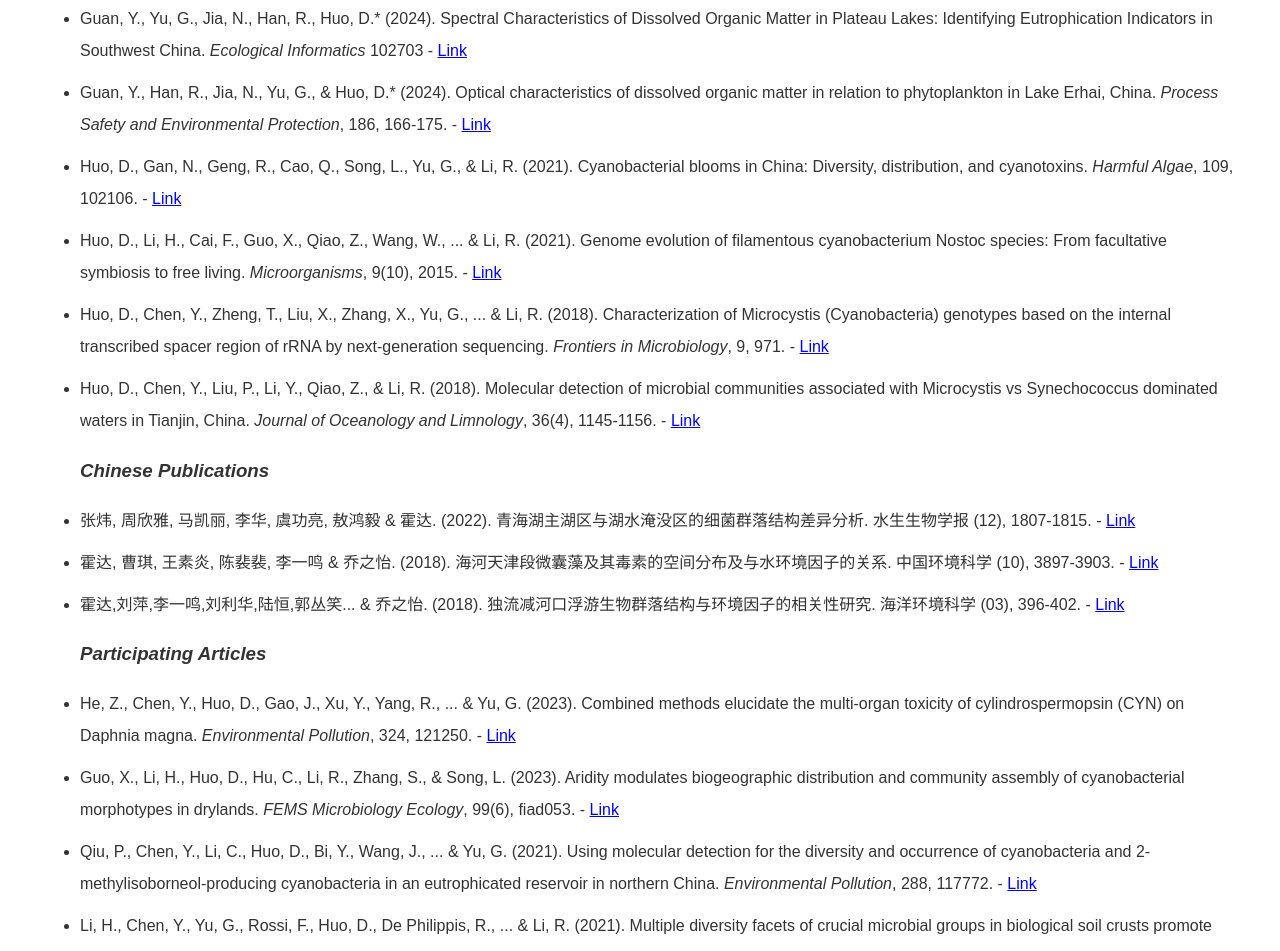
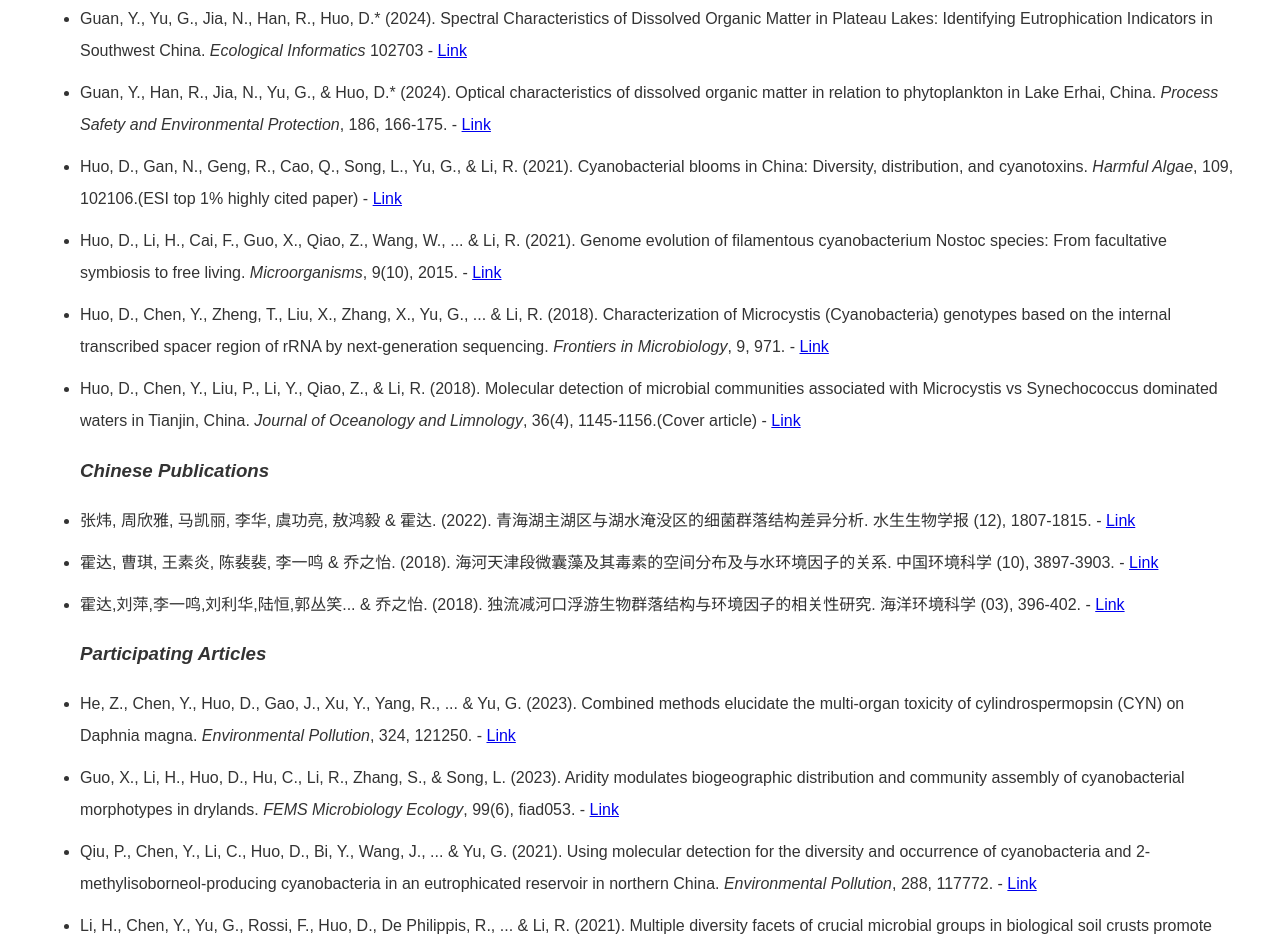
Before and after one commit to qjoypark/qjoypark.github.io, a plain HTML site: page index.html in a window 1280 px wide. Shown: the part 1436-2387 px from the top of the page. Drawn offline with Linux system fonts and the light colour scheme.

Commit message:
Update publications

```diff
--- a/index.html
+++ b/index.html
@@ -71,10 +71,10 @@
             <li>Sun, S., Qiao, Z., Sun, K., & Huo, D.* (2024) Assembly Process and Co-occurrence Network of Microbial Community in Response to Free Ammonia Gradient Distribution. <i>Microbiology Spectrum</i> (Accepted) - <a href="doi-link">DOI Link</a></li>
             <li>Guan, Y., Yu, G., Jia, N., Han, R., Huo, D.* (2024). Spectral Characteristics of Dissolved Organic Matter in Plateau Lakes: Identifying Eutrophication Indicators in Southwest China. <i>Ecological Informatics</i> 102703 - <a href="https://www.sciencedirect.com/science/article/pii/S1574954124002450">Link</a></li>
             <li>Guan, Y., Han, R., Jia, N., Yu, G., & Huo, D.* (2024). Optical characteristics of dissolved organic matter in relation to phytoplankton in Lake Erhai, China. <i>Process Safety and Environmental Protection</i>, 186, 166-175. - <a href="https://www.sciencedirect.com/science/article/pii/S0957582024003604">Link</a></li>
-            <li>Huo, D., Gan, N., Geng, R., Cao, Q., Song, L., Yu, G., & Li, R. (2021). Cyanobacterial blooms in China: Diversity, distribution, and cyanotoxins. <i>Harmful Algae</i>, 109, 102106. - <a href="http://www.sciencedirect.com/science/article/pii/S1568988321001360">Link</a></li>
+            <li>Huo, D., Gan, N., Geng, R., Cao, Q., Song, L., Yu, G., & Li, R. (2021). Cyanobacterial blooms in China: Diversity, distribution, and cyanotoxins. <i>Harmful Algae</i>, 109, 102106.(ESI top 1% highly cited paper) - <a href="http://www.sciencedirect.com/science/article/pii/S1568988321001360">Link</a></li>
             <li>Huo, D., Li, H., Cai, F., Guo, X., Qiao, Z., Wang, W., ... & Li, R. (2021). Genome evolution of filamentous cyanobacterium Nostoc species: From facultative symbiosis to free living. <i>Microorganisms</i>, 9(10), 2015. - <a href="https://www.mdpi.com/2076-2607/9/10/2015">Link</a></li>
             <li>Huo, D., Chen, Y., Zheng, T., Liu, X., Zhang, X., Yu, G., ... & Li, R. (2018). Characterization of Microcystis (Cyanobacteria) genotypes based on the internal transcribed spacer region of rRNA by next-generation sequencing. <i>Frontiers in Microbiology</i>, 9, 971. - <a href="https://www.frontiersin.org/journals/microbiology/articles/10.3389/fmicb.2018.00971/full">Link</a></li>
-            <li>Huo, D., Chen, Y., Liu, P., Li, Y., Qiao, Z., & Li, R. (2018). Molecular detection of microbial communities associated with Microcystis vs Synechococcus dominated waters in Tianjin, China. <i>Journal of Oceanology and Limnology</i>, 36(4), 1145-1156. - <a href="https://link.springer.com/article/10.1007/s00343-018-7182-x">Link</a></li>
+            <li>Huo, D., Chen, Y., Liu, P., Li, Y., Qiao, Z., & Li, R. (2018). Molecular detection of microbial communities associated with Microcystis vs Synechococcus dominated waters in Tianjin, China. <i>Journal of Oceanology and Limnology</i>, 36(4), 1145-1156.(Cover article) - <a href="https://link.springer.com/article/10.1007/s00343-018-7182-x">Link</a></li>
             <h3><i>Chinese Publications</i></h3>
             <li>张炜, 周欣雅, 马凯丽, 李华, 虞功亮, 敖鸿毅 & 霍达. (2022). 青海湖主湖区与湖水淹没区的细菌群落结构差异分析. 水生生物学报 (12), 1807-1815. - <a href="http://ssswxb.ihb.ac.cn/cn/article/pdf/preview/10.7541/2023.2022.0235.pdf">Link</a></li>
             <li>霍达, 曹琪, 王素炎, 陈裴裴, 李一鸣 & 乔之怡. (2018). 海河天津段微囊藻及其毒素的空间分布及与水环境因子的关系. 中国环境科学 (10), 3897-3903. - <a href="http://www.zghjkx.com.cn/CN/article/downloadArticleFile.do?attachType=PDF&id=15951">Link</a></li>
```
